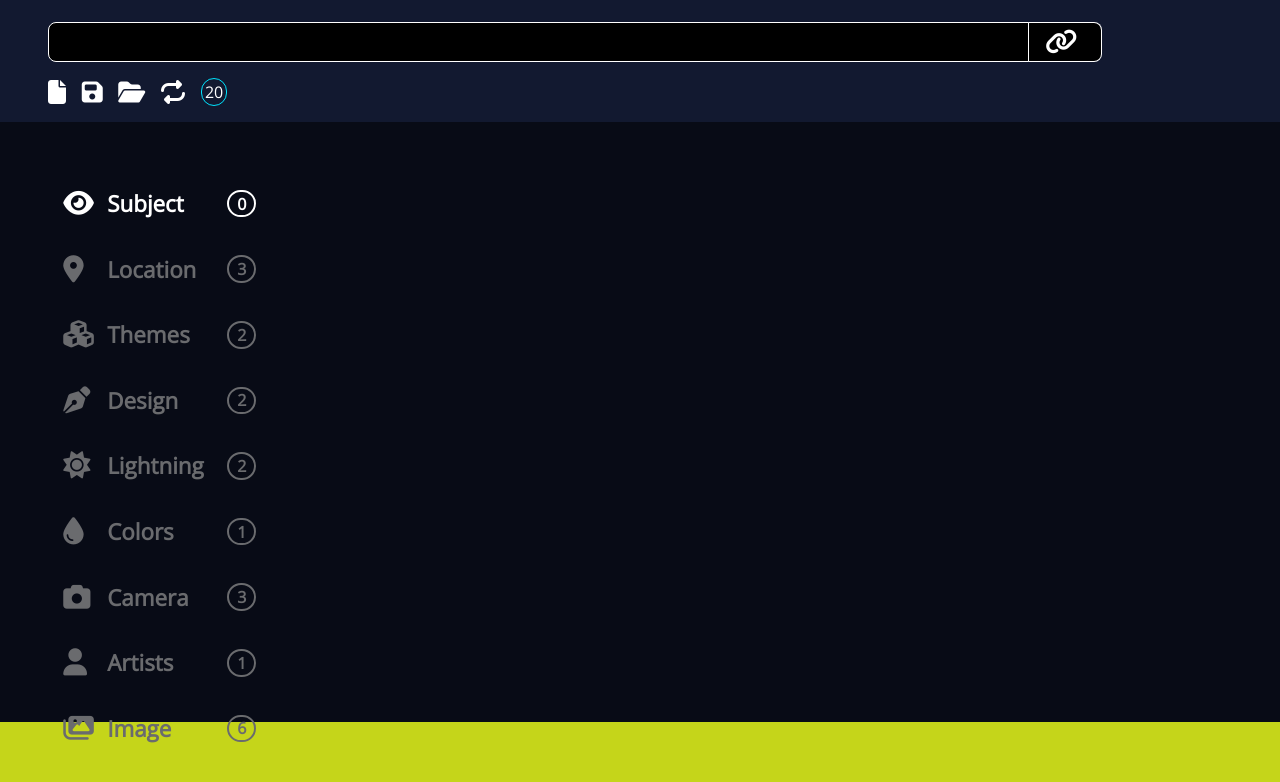
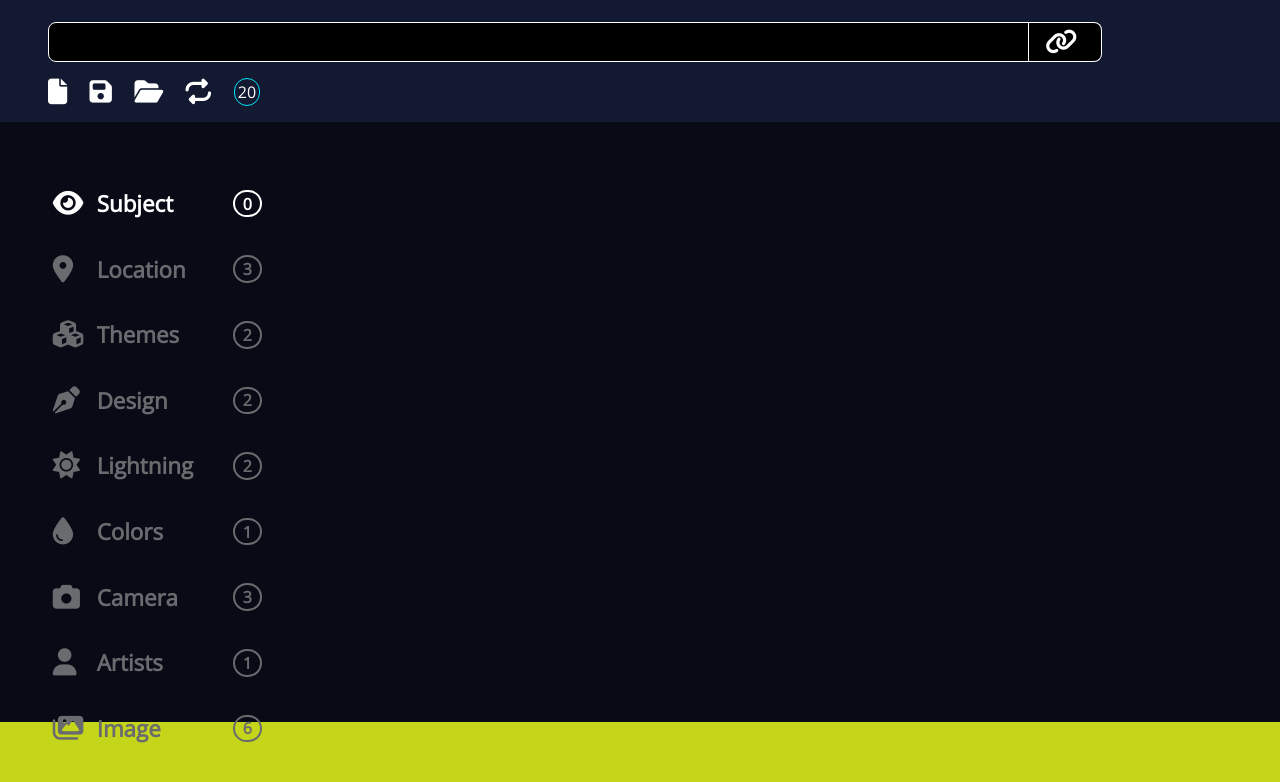
Before and after one commit to 0xRomRom/Prompt-Maker, a plain HTML site: page index.html in a window 1280 px wide. Shown: the part 78-860 px from the top of the page. Drawn offline with nearby package versions, Linux system fonts and the light colour scheme; files whose address does not match are found by name.

Commit message:
Few more adjustments

```diff
--- a/css/index.css
+++ b/css/index.css
@@ -167,12 +167,12 @@ li:hover {
   justify-content: flex-start;
   align-items: center;
   flex-direction: row;
-  gap: 0.98rem;
+  gap: 1.4rem;
 }
 
 .icon-size {
   color: white;
-  font-size: 1.5rem;
+  font-size: 1.6rem;
   cursor: pointer;
 }
 
@@ -213,7 +213,7 @@ li:hover {
   justify-content: space-evenly;
   flex-direction: column;
   width: 80%;
-  left: 10%;
+  left: 7%;
   top: 15rem;
   height: 38rem;
 }
@@ -257,7 +257,7 @@ li:hover {
   border: 2px solid white;
   padding: 0.05rem 0.5rem;
   position: absolute;
-  left: 12rem;
+  left: 13rem;
 }
 
 .subject-counter1 {
@@ -266,7 +266,7 @@ li:hover {
   color: #6a6b6e;
   padding: 0.05rem 0.5rem;
   position: absolute;
-  left: 12rem;
+  left: 13rem;
 }
 
 .fa-style {
```
